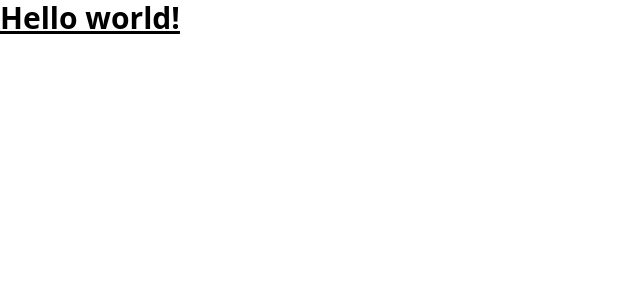
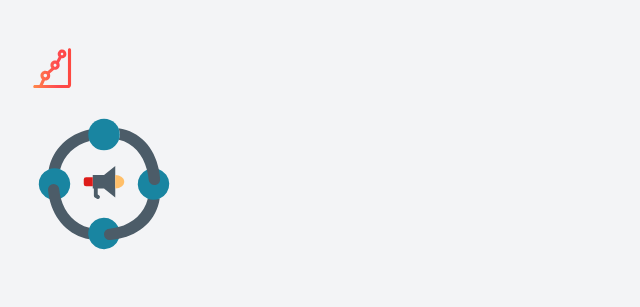
Before and after one commit to GrytsenkoAndrey/aw-design-tailwind.local, a plain HTML site: page index.html in a window 1280 px wide. Shown: the whole page, without its empty margins (0-640 px from the left). Drawn offline with nearby package versions, Linux system fonts and the light colour scheme.

Commit message:
Added images 2022-09-03

```diff
--- a/index.html
+++ b/index.html
@@ -7,7 +7,10 @@
     <title>Document</title>
     <script src="https://cdn.tailwindcss.com"></script>
 </head>
-<body>
-    <h2 class="text-3xl font-bold underline">Hello world!</h2>
+<body class="bg-gray-100">
+    <div class="px-8 py-12">
+        <img src="img/seo-performance.svg" alt="logo" title="logo" class="h-10">
+        <img src="img/marketing-trade.svg" alt="trade" title="trade" class="h-36 mt-6">
+    </div>
 </body>
 </html>
```
Also changed, not shown: img/marketing-trade.svg (added), img/seo-performance.svg (added).
